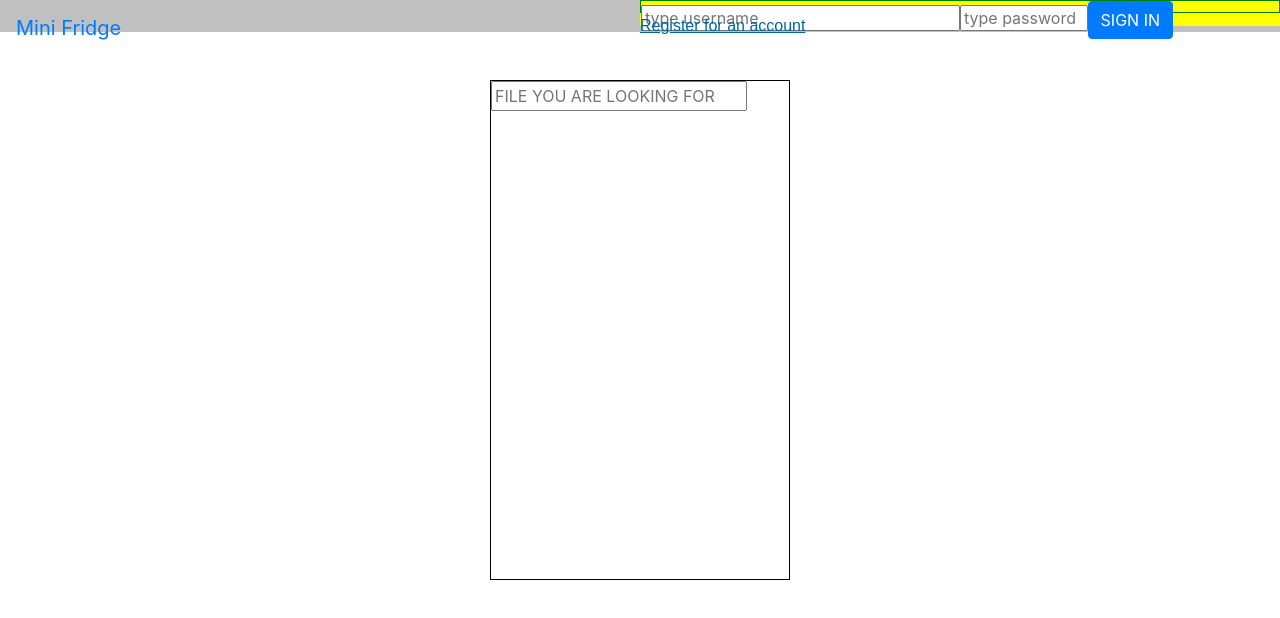
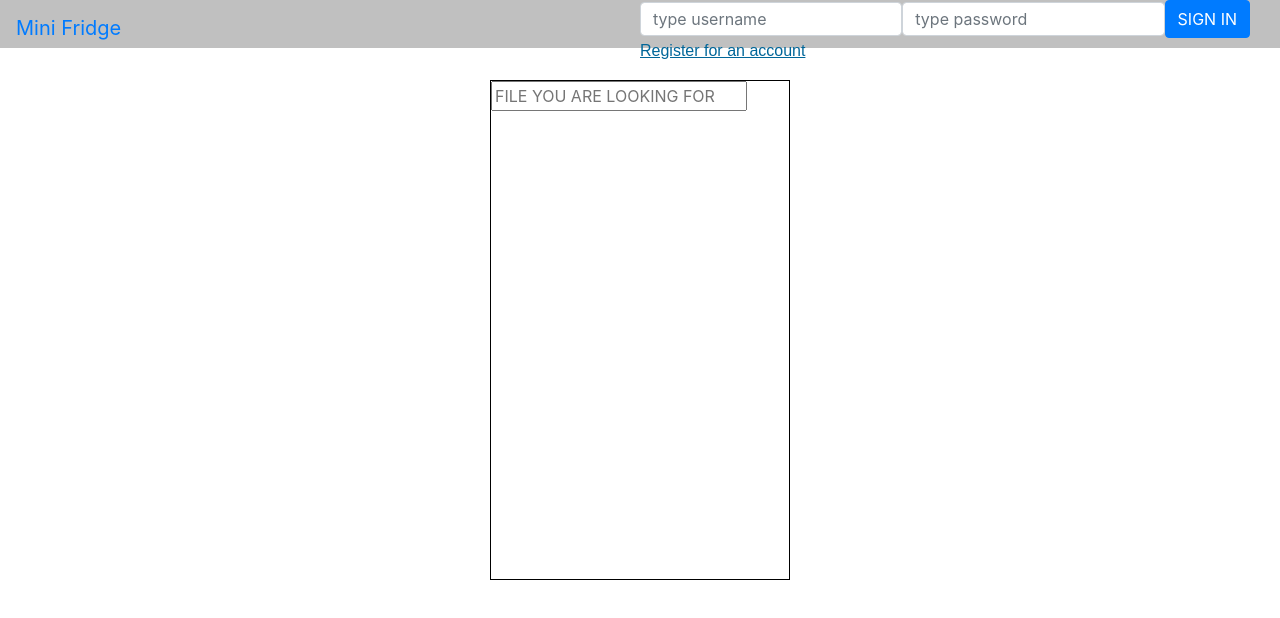
Before and after one commit to hnryzhng/mini-fridge, a React (Create React App) app in the folder client/: page / in a window 1280 px wide. Shown: the top 618 px of the page. Built offline with nearby package versions, Linux system fonts and the light colour scheme.

Commit message:
work on bootstrap login register module

```diff
--- a/client/src/App.js
+++ b/client/src/App.js
@@ -245,19 +245,18 @@ class LoginModule extends Component {
     render() {
       return(
 
-        <div id="login-module">
-          <form onSubmit={this.login}>
+        <div className="container">
 
-            <input type="text" id="login-username" placeholder="type username" name="username" onChange= {event=>this.setState({usernameInput: event.target.value})} />
-            <input type="text" id="login-password" placeholder="type password" name="password" onChange= {event=>this.setState({passwordInput: event.target.value})} />
+          <form className="row form-inline" id="login-module" onSubmit={this.login}>
+            <input type="text" className="col form-control" id="login-username" placeholder="type username" name="username" onChange= {event=>this.setState({usernameInput: event.target.value})} />
+            <input type="text" className="col form-control" id="login-password" placeholder="type password" name="password" onChange= {event=>this.setState({passwordInput: event.target.value})} />
 
             <button type="submit" className="btn btn-primary">
               SIGN IN
             </button>
+          </form>
 
-          </form>
         </div>
-
 
       )
     }
@@ -396,7 +395,7 @@ class Logo extends Component {
   render() {
     return(
 
-      <a id="logo-container" className="navbar-brand" href="#">
+      <a className="navbar-brand" id="logo-container" href="#">
         <p> Mini Fridge </p>
       </a>
 
--- a/client/src/styles.css
+++ b/client/src/styles.css
@@ -1,7 +1,7 @@
 #navibar {
 	position: fixed;
 	width: 100%;
-	height: 2em;
+	height: 3rem;
 	background-color: #c0c0c0;
 }
 
@@ -12,7 +12,6 @@
 	right: 0;
 	width: 50%;
 	height: 80%;
-	background-color: yellow;
 }
 
 #logo-container {
@@ -26,7 +25,6 @@
 #login-module {
 	width: 100%;
 	height: 50%;
-	border: 1px solid green;
 }
 
 #login-username {
```
Lines whose indentation alone changed are shown as unchanged.
